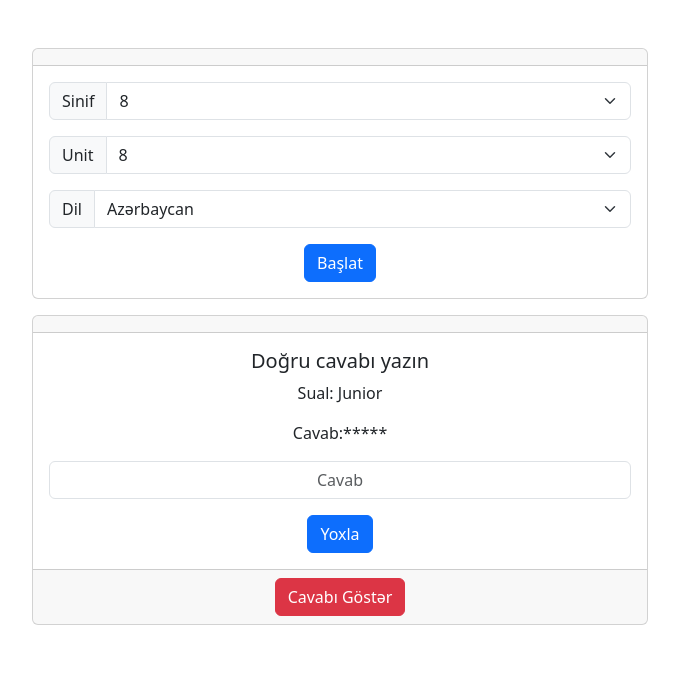
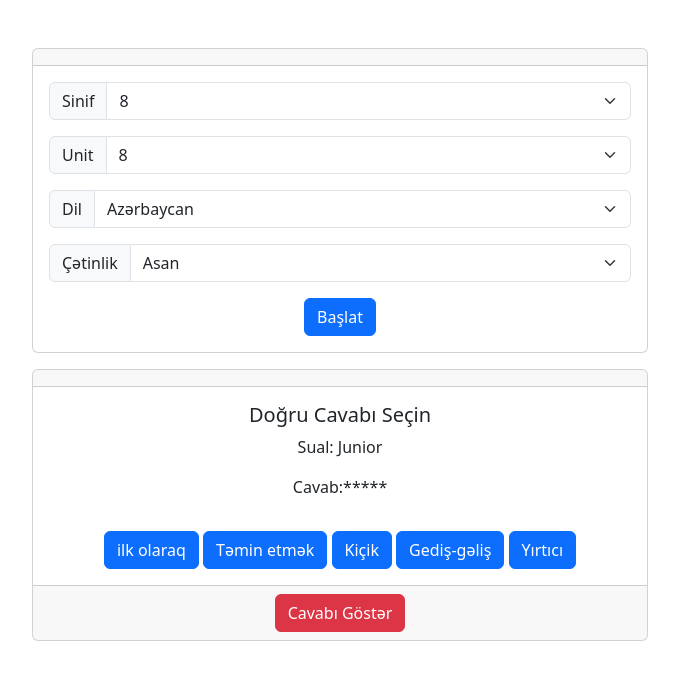
Before and after one commit to frqher/frqher.github.io, a plain HTML site: page index.html in a window 1280 px wide. Both pictures are taken after a click on the button "Başlat". Shown: the whole page, without its empty margins (300-979 px from the left). Drawn offline with nearby package versions, Linux system fonts and the light colour scheme.

Commit message:
Add files via upload

```diff
--- a/app.js
+++ b/app.js
@@ -3,19 +3,25 @@ const e_div_cavab_body = document.getElementById("cavab-card-body");
 const e_sinif = document.getElementById("select_sinif");
 const e_unit = document.getElementById("select_unit");
 const e_dil = document.getElementById("select_dil");
+const e_zorluk = document.getElementById("select_cetinlik");
+const e_div_zorluk = document.getElementById("zorluk_2");
 const e_baslat = document.getElementById("start");
 const e_yoxla = document.getElementById("check");
 const e_sual = document.getElementById("sual");
+const e_card_info = document.getElementById("kart_info");
 const e_cavab = document.getElementById("cavab");
 const e_cavab_text = document.getElementById("sual_cavab");
 const e_cavab_goster = document.getElementById("show_answer");
+const e_variantlar = document.querySelectorAll(".variant");
 
 let u_sinif;
 let u_unit;
 let u_dil;
 let u_dil_2;
+let u_cetinlik;
 let u_sual;
 let u_index;
+let u_cevap;
 let objects;
 
 eventListeners();
@@ -23,15 +29,34 @@ eventListeners();
 function eventListeners(){
 
     e_baslat.addEventListener("click", checkTest);
-    e_yoxla.addEventListener("click", checkAnswer);
-    e_cavab_goster.addEventListener("click", showAnswer);
-    e_cavab.addEventListener("keydown", (event) => {
-        if (event.key == "Enter"){
+    e_yoxla.addEventListener("click", () => {
+        if (u_cetinlik == 2){
+            u_cevap = e_cavab.value.toLowerCase().trim();
             checkAnswer();
         }
     });
+    e_cavab_goster.addEventListener("click", showAnswer);
+    e_div_zorluk.addEventListener("click", (e) => {
+        if (e.target.className == "btn btn-primary variant"){
+            if (u_cetinlik == 1){
+                u_cevap = e.target.textContent.toLowerCase().trim();
+                checkAnswer();
+            }
+        }
+    });
+    e_cavab.addEventListener("keydown", (event) => {
+        if (event.key == "Enter"){
+
+            if (u_cetinlik == 2){
+                u_cevap = e_cavab.value.toLowerCase().trim();
+                checkAnswer();
+            }
+        }
+    });
+
 
 }
+
 
 function showAnswer(e){
     let durum = e_cavab_goster.textContent;
@@ -58,8 +83,12 @@ function incorrectAnswer(){
     UI.errorMsg("cavab-card-body", "danger", "Cavab düzgün deyil");
 }
 
+function getAnswer(answer){
+    return u_cevap;
+}
+
 function checkAnswer(){
-    let cevap = e_cavab.value.toLowerCase().trim();
+    let cevap = getAnswer();
     let soru = u_sual[u_dil_2].split(",");
     let answer_durum = false;
 
@@ -80,6 +109,10 @@ function checkAnswer(){
 
 function startTest(){
     u_sual = getRandomSual();
+    let fake_suallar = getRandomFakeSual();
+    let real_sual_random_pos = Math.floor(Math.random() * 4);
+    let real_sual = u_sual[u_dil_2].split(",")[0];
+    fake_suallar.splice(real_sual_random_pos, 0, real_sual);
 
     if (u_sual == -1){
         e_sual.textContent = "Bütün sualları düzgün cavabladın, mükemmelsen !";
@@ -91,8 +124,10 @@ function startTest(){
         e_sual.textContent = "Sual: ";
 
         let soru_uzunluk = u_sual[u_dil].split(",").length - 1;
+        // e_variantlar[0].textContent
 
         u_sual[u_dil].split(",").forEach((element, index) => {
+
             if (soru_uzunluk == index ){
                 e_sual.textContent = e_sual.textContent  + element;
             }
@@ -100,6 +135,21 @@ function startTest(){
                 e_sual.textContent = e_sual.textContent  + element + ", ";
             }
         });
+
+        if(u_cetinlik == 1){
+            e_yoxla.classList.add("d-none");
+            e_cavab.classList.add("d-none");
+            e_div_zorluk.classList.remove("d-none");
+
+            fake_suallar.forEach((element, index) => {
+                e_variantlar[index].textContent = element;
+            });
+        }
+        else{
+            e_yoxla.classList.remove("d-none");
+            e_cavab.classList.remove("d-none");
+            e_div_zorluk.classList.add("d-none");
+        }
 
     }
 
@@ -121,6 +171,17 @@ function getRandomSual(){
 
 }
 
+function getRandomFakeSual(){
+    let fake_suallar = [];
+
+    for (let index = 1; index < 5; index++) {
+        let sual = objects[getRandomNumber()][u_dil_2].split(",");
+        fake_suallar.push(sual[0]);
+    }
+
+    return fake_suallar;
+}
+
 function removeSual(number){
     objects.splice(number, 1)
     e_cavab.value = ""
@@ -134,28 +195,50 @@ function getRandomNumber(){
     return random_number;
 }
 
+function setLanguage(dil){
+
+    if (dil == "Azərbaycan"){
+        u_dil = 0
+        u_dil_2 = 1
+    }
+    else if (dil == "İngilis"){
+        u_dil = 1
+        u_dil_2 = 0
+    }
+
+}
+
+function setDifficult(zorluk){
+
+    if (zorluk == "Asan"){
+        u_cetinlik = 1
+        e_card_info.textContent = "Doğru Cavabı Seçin";
+    }
+    else if (zorluk == "Çətin"){
+        u_cetinlik = 2
+        e_card_info.textContent = "Doğru Cavabı Yazın";
+    }
+
+}
+
 function checkTest(){
 
     let error_select = "Sec...";
     let e_sinif_v = e_sinif.options[e_sinif.selectedIndex].text;
     let e_unit_v = e_unit.options[e_unit.selectedIndex].text;
     let e_dil_v = e_dil.options[e_dil.selectedIndex].text;
+    let e_cetinlik = e_zorluk.options[e_zorluk.selectedIndex].text;
 
-    if (e_sinif_v == error_select || e_unit_v == error_select || e_dil_v == error_select){
-        UI.errorMsg("category", "danger", "Sinif, Unit ve Dili seçin!");
+    if (e_sinif_v == error_select || e_unit_v == error_select || e_dil_v == error_select || e_cetinlik == error_select){
+        UI.errorMsg("category", "danger", "Sinif, Unit, Dil ve Çətinlik səviyyəsini seçin!");
     }
     else{
+
+        setLanguage(e_dil_v)
+        setDifficult(e_cetinlik)
+
         u_sinif = e_sinif_v;
         u_unit = e_unit_v;
-
-        if (e_dil_v == "Azərbaycan"){
-            u_dil = 0
-            u_dil_2 = 1
-        }
-        else if (e_dil_v == "İngilis"){
-            u_dil = 1
-            u_dil_2 = 0
-        }
 
         e_cavab_goster.textContent = "Cavabı Göstər";
         e_cavab_text.textContent = "Cavab:*****";
--- a/index.html
+++ b/index.html
@@ -41,6 +41,15 @@
                     </select>
                 </div>
 
+                <div class="input-group mb-3">
+                    <label class="input-group-text" for="select_">Çətinlik</label>
+                    <select class="form-select" id="select_cetinlik">
+                      <!-- <option selected>Sec...</option> -->
+                      <option value="1 selected">Asan</option>
+                      <option value="2">Çətin</option>
+                    </select>
+                </div>
+
                 <button class="btn btn-primary" id="start">Başlat</button>
 
             </div>
@@ -53,13 +62,25 @@
         <div class="card text-center">
             <div class="card-header"></div>
             <div class="card-body" id="cavab-card-body">
-                <h5 class="card-title">Doğru cavabı yazın</h5>
+                <h5 class="card-title" id="kart_info">Doğru Cavabı Yazın</h5>
                 <p class="card-text" id="sual">Sual:</p>
                 <p class="card-text" id="sual_cavab">Cavab:*****</p>
                 <div class="input-group mb-3">
                     <input type="text" class="form-control text-center" placeholder="Cavab" aria-label="Username" aria-describedby="basic-addon1" id="cavab">
                 </div>
-                <button class="btn btn-primary" id="check">Yoxla</button>
+
+                <div class="div" id="zorluk_1">
+                    <button class="btn btn-primary d-none" id="check">Yoxla</button>
+                </div>
+
+                <div class="div d-none" id="zorluk_2">
+                    <button class="btn btn-primary variant">A</button>
+                    <button class="btn btn-primary variant">B</button>
+                    <button class="btn btn-primary variant">C</button>
+                    <button class="btn btn-primary variant">D</button>
+                    <button class="btn btn-primary variant">e</button>
+                </div>
+
             </div>
             <div class="card-footer">
                 <button class="btn btn-danger" id="show_answer">Cavabı Göstər</button>
```
Also changed, not shown: ui.js (line endings or trailing spaces).
